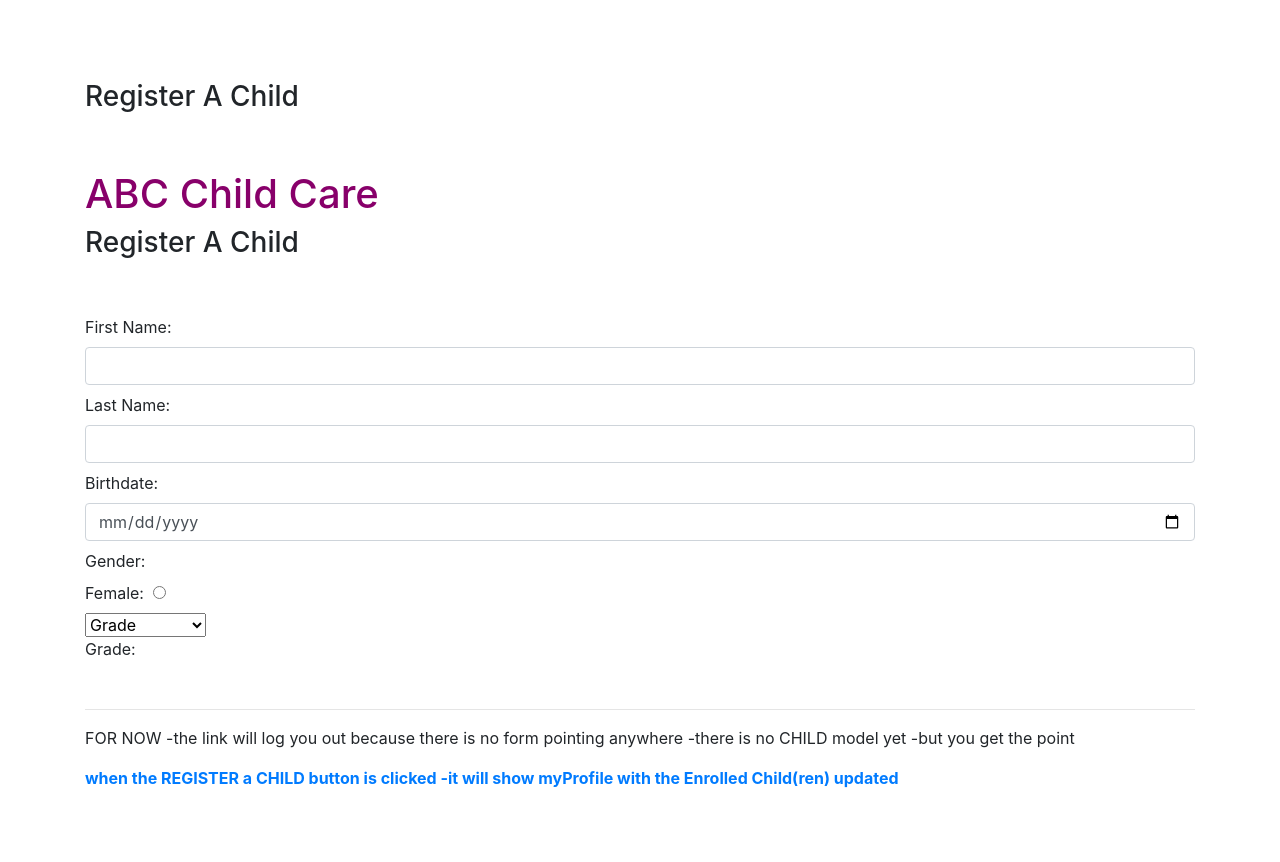
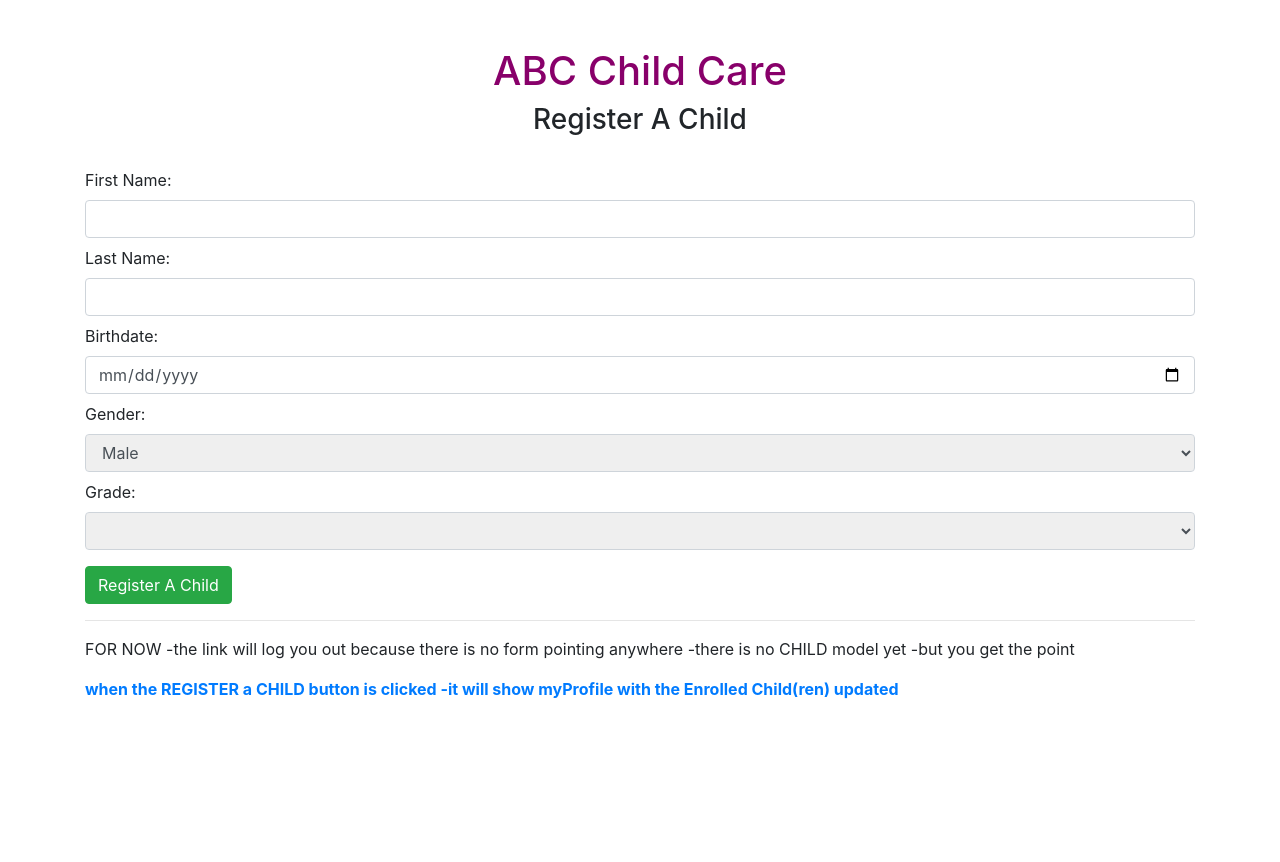
Before and after one commit to lili-mar/Group_project, a Django app: template group_proj/group_app/templates/childForm.html in a window 1280 px wide. Shown: the part 77-939 px from the top of the page. After the commit the page ends 776 px from the top, so only its background shows below. Run offline with Django 3.2, Linux system fonts and the light colour scheme; the template is opened without the code that fills it, so the values that code supplies are empty; some libraries are stand-ins or nearby versions.

Commit message:
childForm, regForm, index

```diff
--- a/group_proj/group_app/templates/childForm.html
+++ b/group_proj/group_app/templates/childForm.html
@@ -1,16 +1,13 @@
 <!DOCTYPE html>
 <html lang="en">
-
 <head>
     <meta charset="UTF-8">
     <meta name="viewport" content="width=device-width, initial-scale=1.0">
-    <link href="https://stackpath.bootstrapcdn.com/bootstrap/4.5.0/css/bootstrap.min.css" rel="stylesheet"
-        integrity="sha384-9aIt2nRpC12Uk9gS9baDl411NQApFmC26EwAOH8WgZl5MYYxFfc+NcPb1dKGj7Sk" crossorigin="anonymous">
+    <link href="https://stackpath.bootstrapcdn.com/bootstrap/4.5.0/css/bootstrap.min.css" rel="stylesheet" integrity="sha384-9aIt2nRpC12Uk9gS9baDl411NQApFmC26EwAOH8WgZl5MYYxFfc+NcPb1dKGj7Sk" crossorigin="anonymous">
     {% load static %}
     <link rel="stylesheet" href="{% static 'css/style.css' %}">
     <title>Register A Child</title>
 </head>
-
 <body>
     <div class="container">
 
@@ -21,45 +18,26 @@
 
         <!--<p> This is the page to add/register a new Child -AFTER successful validation</p>-->
         <!--<br>-->
-        <h3>Register A Child</h3>
-        <!--<p> It will display the form to add/register a new Child</p>-->
-        <br><br>
+    <div id="register_child">
 
-        <form action="/ABC/regChild" method="POST">
-            <!--path('regChild', views.regChild),-->
-            {% csrf_token %}
-            <div class='pMsgs'>
-
-
-                {% if messages %}
-                <ul class="messages">
-                    {% for message in messages %}
-                    <li {% if message.tags %} class="{{ message.tags }}" {% endif %}>{{ message }}</li>
-                    {% endfor %}
-                </ul>
-                {% endif %}
-            </div>
-
-            <h1>ABC Child Care</h1>
+        <h1>ABC Child Care</h1>
             <h3>Register A Child</h3>
             <!--<p> It will display the form to add/register a new Child</p>-->
             <br><br>
 
-            <form id="form-button" action="/ABC/regChild" method="POST">
-                <!--path('regChild', views.regChild),-->
+            <form id="form-button" action="/ABC/regChild" method="POST"> <!--path('regChild', views.regChild),-->
                 {% csrf_token %}
                 <div class='pMsgs'>
 
 
                     {% if messages %}
-                    <ul class="messages">
-                        {% for message in messages %}
-                        <li {% if message.tags %} class="{{ message.tags }}" {% endif %}>{{ message }}</li>
-                        {% endfor %}
-                    </ul>
+                        <ul class="messages">
+                            {% for message in messages %}
+                                <li {% if message.tags %} class="{{ message.tags }}"{% endif %}>{{ message }}</li>
+                            {% endfor %}
+                        </ul>
                     {% endif %}
-                </div>
-                <!--pMsgs-->
+                </div><!--pMsgs-->
 
                 <label class="block" for="first_name">First Name:</label>
                 <input class="input" type="text" name="first_name">
@@ -72,43 +50,47 @@
 
                 <label class="block" for="gender">Gender:</label>
 
-                <label for="gender">Female:</label>
-                <input class="gender" class="radio" type="radio" name="child_gender">
 
-                <select class="block" name="child_grade">
-                    <option value="1">Grade</option>
+
+                <select class="input" name="child_gender">
+                    <option value="Male">Male</option>
+                    <option value="Female">Female</option>
+                </select>
+
+                <label class="block" for="grade">Grade:</label>
+
+                <select class="input" class="block" name="child_grade">
+                    <option value="0"></option>
                     <option value="1">Kindergarten</option>
-                    <option value="4">1</option>
-                    <option value="6">2</option>
+                    <option value="2">2</option>
                     <option value="4">4</option>
+                    <option value="6">6</option>
                     <option value="8">8</option>
                 </select>
 
-                <label class="block" for="grade">Grade:</label></strong>
+                <button class="btn btn-success" type="submit">Register A Child</button>
 
 
 
-            </form>
-            <!--End of Form-->
+            </form><!--End of Form-->
 
             <!--<p>this page can be called from myEvents and from myProfile pages when the Add a Child link is clicked</p>-->
 
-            <br>
+
+
+
+
             <hr>
-            <p></p>
-            <p>FOR NOW -the link will log you out because there is no form pointing anywhere -there is no CHILD model
-                yet
-                -but you get the point</p>
-            <a href="/ABC/myProfile"><strong>when the REGISTER a CHILD button is clicked -it will show myProfile with
-                    the
-                    Enrolled Child(ren) updated</strong></a>
+
+            <p>FOR NOW -the link will log you out because there is no form pointing anywhere -there is no CHILD model yet -but you get the point</p>
+            <a href="/ABC/myProfile"><strong>when the REGISTER a CHILD button is clicked  -it will show myProfile with the Enrolled Child(ren) updated</strong></a>
 
             <br><br>
             <br><br>
+    </div><!--My profile-->
 
 
-    </div>
-    <!--Container-->
+
+    </div><!--Container-->
 </body>
-
 </html>
```
Also changed, not shown: group_proj/group_app/templates/index.html (+14 -23 lines), group_proj/group_app/templates/regForm.html (+16 -24 lines), group_proj/db.sqlite3.
